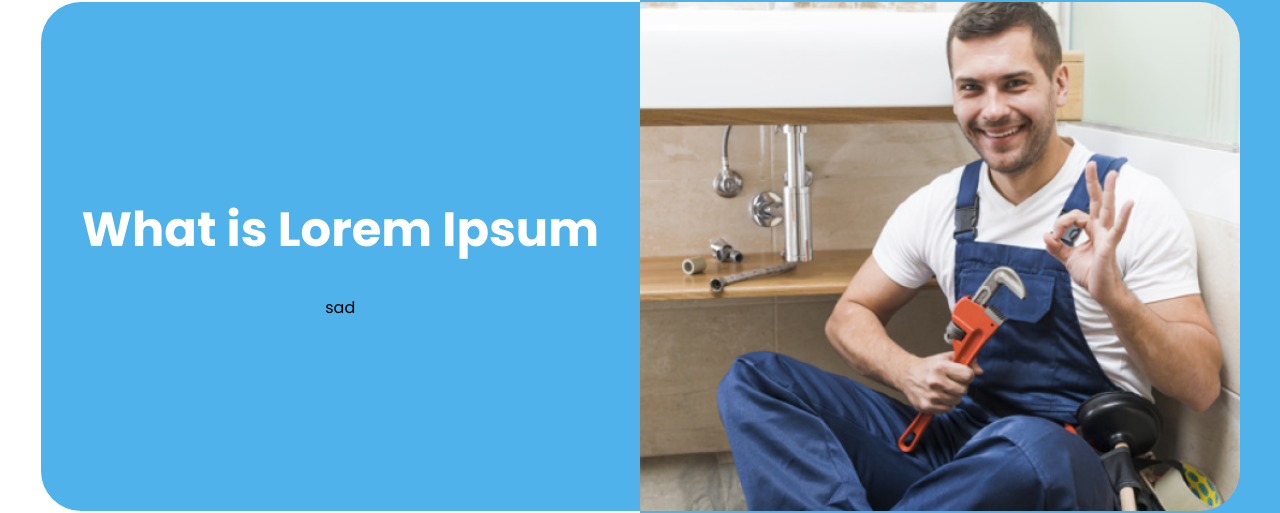
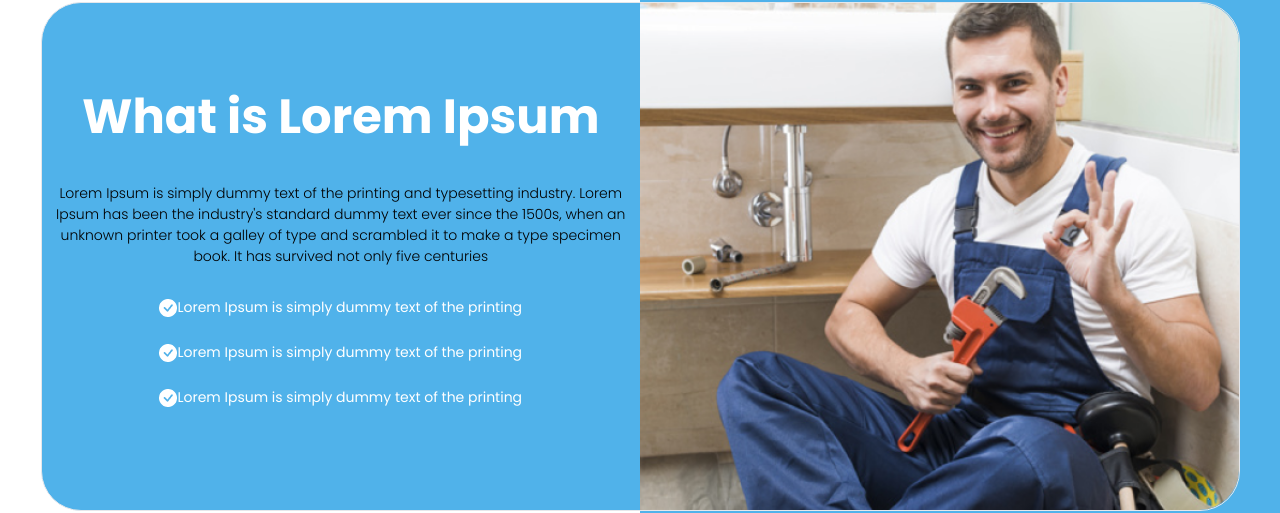
Before and after one commit to SrnDev16/Landing-page-Round-Rock, a website: page LandingPage/src/index.html in a window 1280 px wide. Shown: the part 965-1478 px from the top of the page. Drawn offline with Linux system fonts and the light colour scheme.

Commit message:
update
first section.

```diff
--- a/LandingPage/src/index.html
+++ b/LandingPage/src/index.html
@@ -4,7 +4,7 @@
     <meta charset="UTF-8" />
     <meta name="viewport" content="width=device-width, initial-scale=1.0" />
     <link href="/dist/output.css" rel="stylesheet" />
-    <link rel="icon" type="image/png" href="/images/service.png"/>
+    <link rel="icon" type="image/png" href="/images/service.png" />
     <link rel="preconnect" href="https://fonts.googleapis.com" />
     <title>Round Rock</title>
   </head>
@@ -58,13 +58,44 @@
       <section class="relative h-[763px]">
         <div class="bg-section-banner"></div>
         <div
-          class="center md:max-w-[1199px] md:h-[509px] text-center bg-[#50B2EA] md:flex justify-between md:rounded-[40px]"
+          class="center md:max-w-[1199px] md:h-[509px] border bg-[#50B2EA] md:flex justify-between md:rounded-[40px]"
         >
-          <div class="md:w-1/2 flex flex-col justify-center items-center">
-            <p class="text-white text-[48px] font-bold mb-[30px]">
+          <div
+            class="md:w-1/2 flex flex-col justify-center items-center text-center"
+          >
+            <p class="text-white text-[48px] text-center font-bold mb-[30px]">
               What is Lorem Ipsum
             </p>
-            <p>sad</p>
+            <p
+              class="text-[#19435A] text-[14px] font-light leading-7 mb-[30px]"
+            >
+              Lorem Ipsum is simply dummy text of the printing and typesetting
+              industry. Lorem Ipsum has been the industry's standard dummy text
+              ever since the 1500s, when an unknown printer took a galley of
+              type and scrambled it to make a type specimen book. It has
+              survived not only five centuries
+            </p>
+            <div class="flex justify-between">
+              <img src="/images/checkbox.png" class="object-contain mr-2" />
+              <p class="ml-[14px] text-[14px] font-normal text-white">
+                Lorem Ipsum is simply dummy text of the printing
+              </p>
+            </div>
+            <br />
+            <div class="flex justify-between">
+              <img src="/images/checkbox.png" class="object-contain mr-2" />
+              <p class="ml-[14px] text-[14px] font-normal text-white">
+                Lorem Ipsum is simply dummy text of the printing
+              </p>
+            </div>
+            <br />
+            <div class="flex justify-between">
+              <img src="/images/checkbox.png" class="object-contain mr-2" />
+              <p class="ml-[14px] text-[14px] font-normal text-white">
+                Lorem Ipsum is simply dummy text of the printing
+              </p>
+            </div>
+            <br />
           </div>
 
           <div
@@ -79,12 +110,5 @@
         </div>
       </section>
     </div>
-
-    <!-- test -->
-    <br /><br />
-    <div class="relative">
-      <div class="bg-section-banner"></div>
-      <!-- <div class="w-1/2 bg-sky-500 center">box</div> -->
-    </div>
   </body>
 </html>
--- a/LandingPage/src/input.css
+++ b/LandingPage/src/input.css
@@ -16,15 +16,10 @@
     }
     .center{
         position: absolute;
-        z-index: 1;
         top: 0;
         left: 0;
         bottom: 0;
         right: 0;
-        /* height: 200px; */
         margin: auto;
     }
-    @media screen and (max-width: 768px){
-
-    }
   }
```
Also changed, not shown: LandingPage/tailwind.config.js (+17 -0 lines), LandingPage/images/checkbox.png (added).
